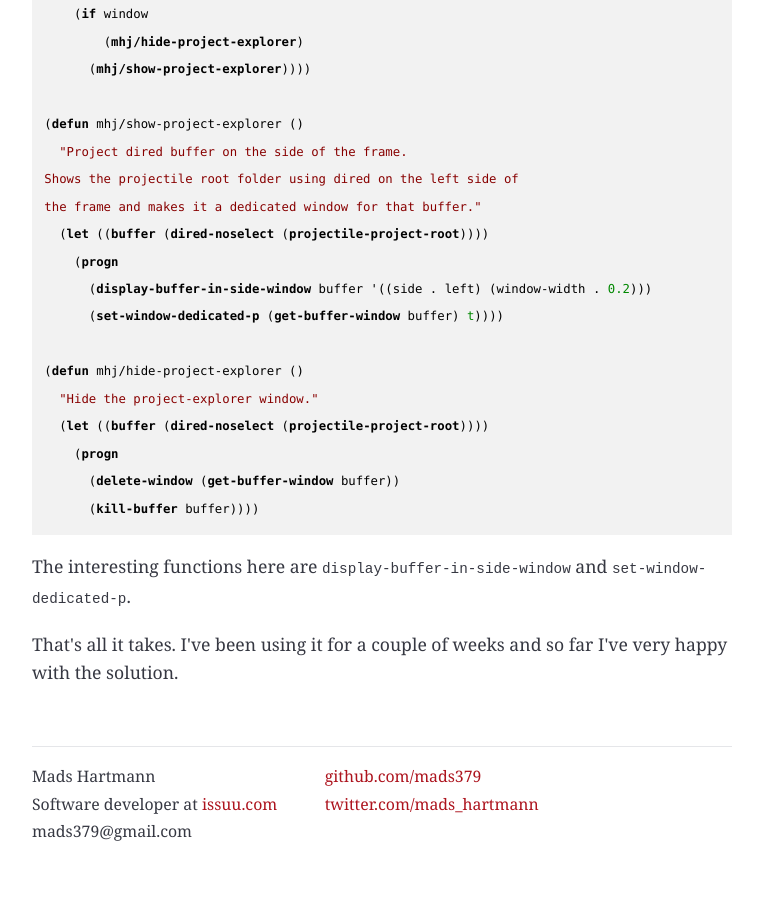
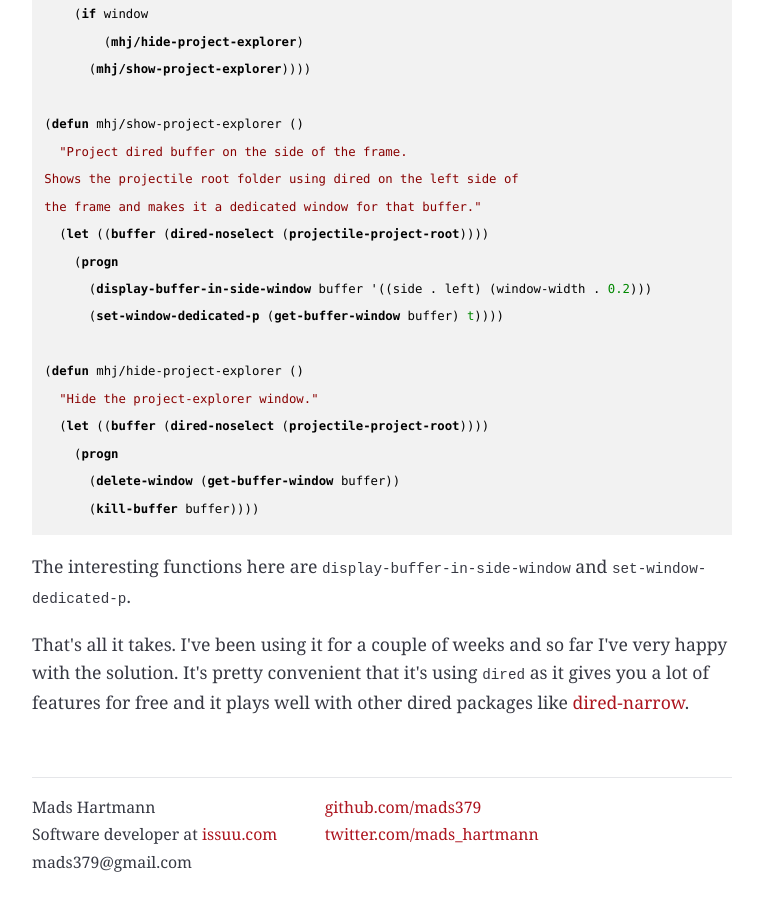
Before and after one commit to mads-hartmann/blog.mads-hartmann.com, a Jekyll site: the page built from _posts/2016-05-12-emacs-tree-view.html, in a window 1280 px wide and 900 px high, scrolled down 3366 px. Shown: the whole window, without its empty margins (258-1021 px from the left). Built offline with Jekyll 4.4.1, drawn with Linux system fonts in a browser that asks for light colours; nearby versions of some CDN libraries; comment, search, counter and statistics services are not loaded; before the commit the page ends 4235 px from its top, so only the background shows below that.

Commit message:
Add a note about using dired

```diff
--- a/_org/_posts/2016-05-12-emacs-tree-view.org
+++ b/_org/_posts/2016-05-12-emacs-tree-view.org
@@ -147,4 +147,6 @@ The interesting functions here are ~display-buffer-in-side-window~ and
 ~set-window-dedicated-p~.
 
 That's all it takes. I've been using it for a couple of weeks and so
-far I've very happy with the solution.
+far I've very happy with the solution. It's pretty convenient that it's
+using ~dired~ as it gives you a lot of features for free and it plays
+well with other dired packages like [[http://melpa.org/#/dired-narrow][dired-narrow]].
--- a/_posts/2016-05-12-emacs-tree-view.html
+++ b/_posts/2016-05-12-emacs-tree-view.html
@@ -177,5 +177,7 @@ The interesting functions here are <code>display-buffer-in-side-window</code> an
 
 <p>
 That's all it takes. I've been using it for a couple of weeks and so
-far I've very happy with the solution.
+far I've very happy with the solution. It's pretty convenient that it's
+using <code>dired</code> as it gives you a lot of features for free and it plays
+well with other dired packages like <a href="http://melpa.org/#/dired-narrow">dired-narrow</a>.
 </p>
```
